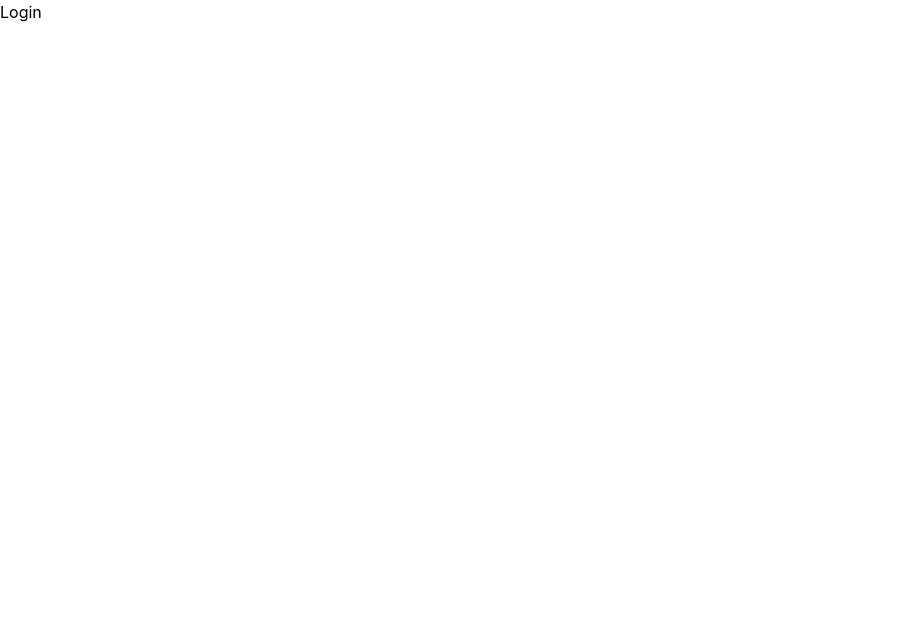
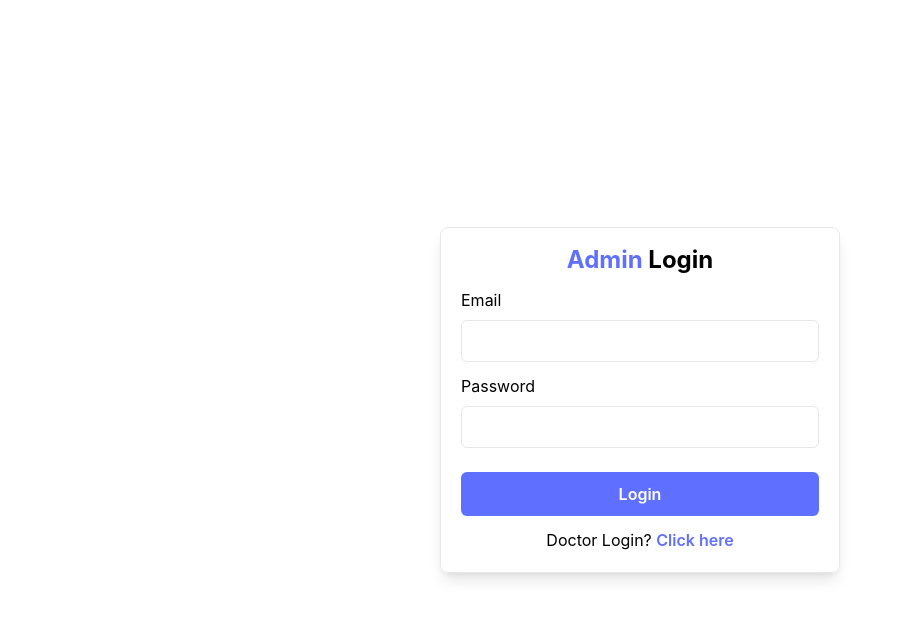
Before and after one commit to adityakumarfullstack/Prescripto, a React (Vite) app in the folder admin/: page / in a window 1280 px wide. Shown: the top 618 px of the page, without its empty margins (0-902 px from the left). Built offline with nearby package versions, Linux system fonts and the light colour scheme; no server answers.

Commit message:
Create admin login page and Connect admin login API

```diff
--- a/admin/src/App.jsx
+++ b/admin/src/App.jsx
@@ -1,10 +1,19 @@
-import React from 'react'
-import Login from './pages/login'
+import React, { useContext } from 'react'
+import Login from './pages/Login'
+import { ToastContainer } from 'react-toastify';
+import 'react-toastify/dist/ReactToastify.css';
+import { AdminContext } from './context/AdminContext';
 
 const App = () => {
-  return (
+  const { aToken } = useContext(AdminContext)
+  return aToken ? (
+    <main>
+      <ToastContainer />
+    </main>
+  ) : (
     <main>
       <Login />
+      <ToastContainer />
     </main>
   )
 }
--- a/admin/src/context/AdminContext.jsx
+++ b/admin/src/context/AdminContext.jsx
@@ -1,9 +1,18 @@
 import { createContext } from "react";
+import { useState } from "react";
 
 export const AdminContext = createContext();
 
 const AdminContextProvider = ({ children }) => {
-    const value = {};
+    const [aToken, setAToken] = useState(localStorage.getItem('atoken') ? localStorage.getItem('atoken') : '');
+    const backendUrl = import.meta.env.VITE_BACKEND_URL
+
+    const value = {
+        aToken,
+        setAToken,
+        backendUrl
+    };
+
     return <AdminContext.Provider value={value}>{children}</AdminContext.Provider>;
 };
 
--- a/admin/src/index.css
+++ b/admin/src/index.css
@@ -1 +1,18 @@
 @import "tailwindcss";
+
+@theme {
+    --color-primary: #5f6fff;
+}
+
+* {
+    box-sizing: border-box;
+}
+
+
+.container {
+    @apply container mx-auto;
+}
+
+.form-group {
+    @apply flex flex-col gap-2 w-full;
+}
--- a/admin/src/main.jsx
+++ b/admin/src/main.jsx
@@ -1,4 +1,3 @@
-
 import { createRoot } from 'react-dom/client'
 import './index.css'
 import App from './App.jsx'
--- a/admin/src/pages/Login.jsx
+++ b/admin/src/pages/Login.jsx
@@ -1,8 +1,89 @@
-import React from 'react'
+import { useContext, useState } from 'react'
+import { AdminContext } from '../context/AdminContext'
+import axios from 'axios'
+import { toast } from 'react-toastify';
+
 
 const Login = () => {
+    const [state, setState] = useState('Admin');
+    const [email, setEmail] = useState('')
+    const [password, setPassword] = useState('')
+
+    const { setAToken, backendUrl } = useContext(AdminContext);
+
+    const handleSubmitHandler = async (e) => {
+        e.preventDefault();
+        try {
+            if (state === 'Admin') {
+                const { data } = await axios.post(`${backendUrl}/api/admin/login`, { email, password });
+                if (data.success) {
+                    localStorage.setItem('atoken', data.token);
+                    setAToken(data.token);
+                    console.log(data.token);
+                } else {
+                    toast.error(data.message);
+                }
+            } else {
+
+            }
+        } catch (error) {
+            console.error('Error:', error);
+            toast.error(
+                error.response?.data?.message || 'Something went wrong'
+            );
+        }
+    };
+
+    /* Important: Axios catch
+    This is probably the issue with your login.
+    If your backend returns an HTTP status like:
+        res.status(401).json({
+            success: false,
+            message: 'Invalid email or password'
+        });
+    Axios considers 401 an error and jumps directly to catch.
+    So this:
+    else {toast.error(data.message);}
+    will not execute.
+    Instead, handle the error in catch too */
+
     return (
-        <div>Login</div>
+        <section className="login-page">
+            <div className="container">
+                <div className="form-wrapper min-h-dvh w-full flex items-center justify-center">
+                    <form onSubmit={handleSubmitHandler} className="login-form flex flex-col gap-3 shadow-lg px-5 pt-4 pb-5 rounded-lg border border-gray-200 w-full max-w-[400px]">
+                        <div className="form-header">
+                            <h2 className='text-center text-xl md:text-2xl font-bold w-full'><span className="text-primary">{state}</span> Login</h2>
+                        </div>
+                        <div className="form-group">
+                            <label htmlFor="email">Email</label>
+                            <input type="email" value={email} onChange={(e) => setEmail(e.target.value)} name="email" id="email" required className='w-full border border-gray-200 rounded-md p-2 outline-none focus:border-primary transition ease-in-out duration-200' />
+                        </div>
+                        <div className="form-group">
+                            <label htmlFor="password">Password</label>
+                            <input type="password" value={password} onChange={(e) => setPassword(e.target.value)} name="password" id="password" required className='w-full border border-gray-200 rounded-md p-2 outline-none focus:border-primary transition ease-in-out duration-200' />
+                        </div>
+                        <div className="form-group mt-3">
+                            <button type="submit" className='w-full bg-primary text-white font-semibold rounded-md p-2.5 hover:bg-primary/90 hover:shadow transition ease-in-out duration-200 cursor-pointer'>Login</button>
+                        </div>
+                        <div className="form-footer text-center">
+                            <p>
+                                {state === "Admin" ? "Doctor Login?" : "Admin Login?"}{" "}
+                                <button
+                                    type="button"
+                                    onClick={() =>
+                                        setState(state === "Admin" ? "Doctor" : "Admin")
+                                    }
+                                    className="font-semibold text-primary hover:underline transition duration-200 ease-in-out cursor-pointer"
+                                >
+                                    Click here
+                                </button>
+                            </p>
+                        </div>
+                    </form>
+                </div>
+            </div>
+        </section>
     )
 }
 
```
Also changed, not shown: 1 other file (tests, documents, lock files or other folders).
